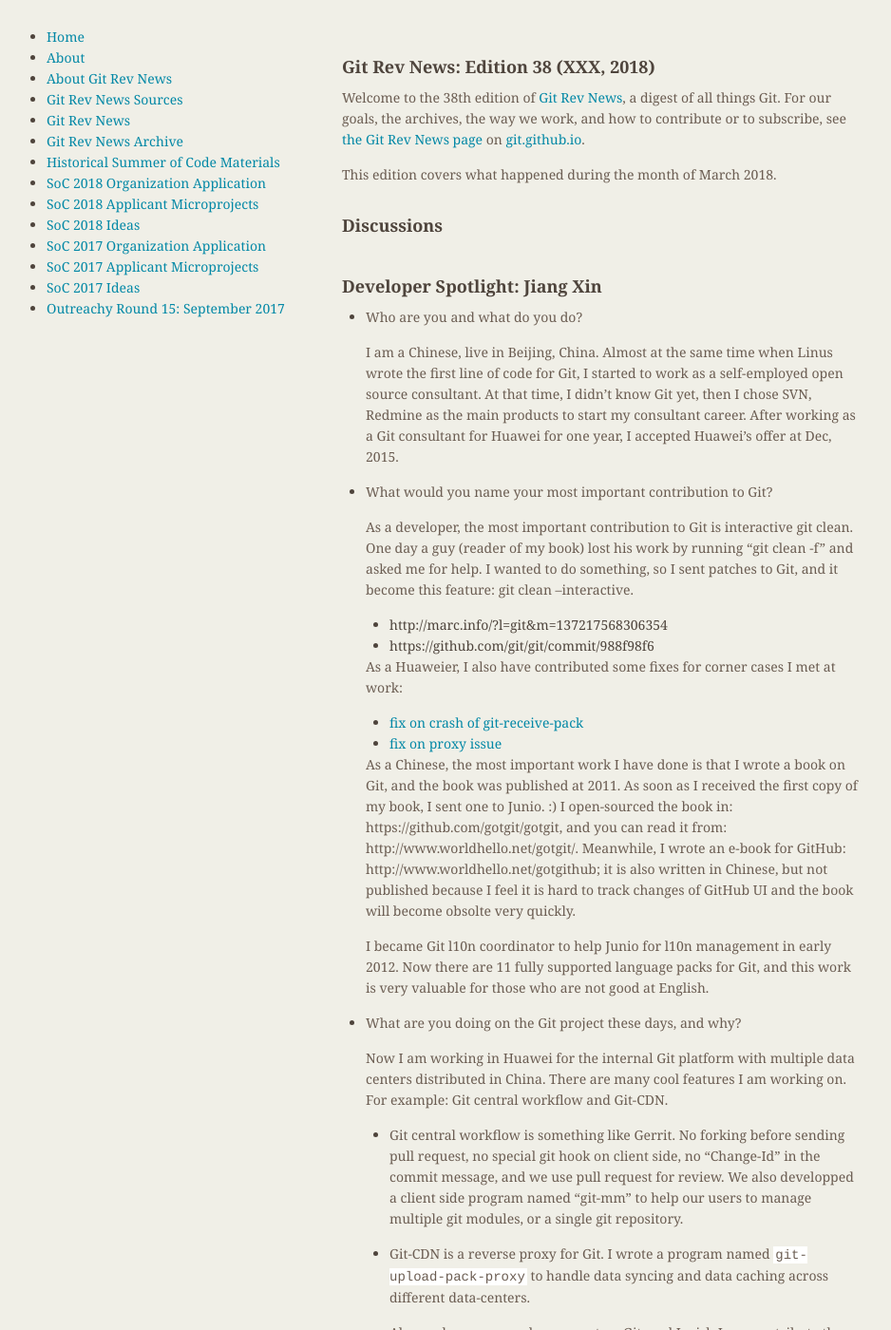
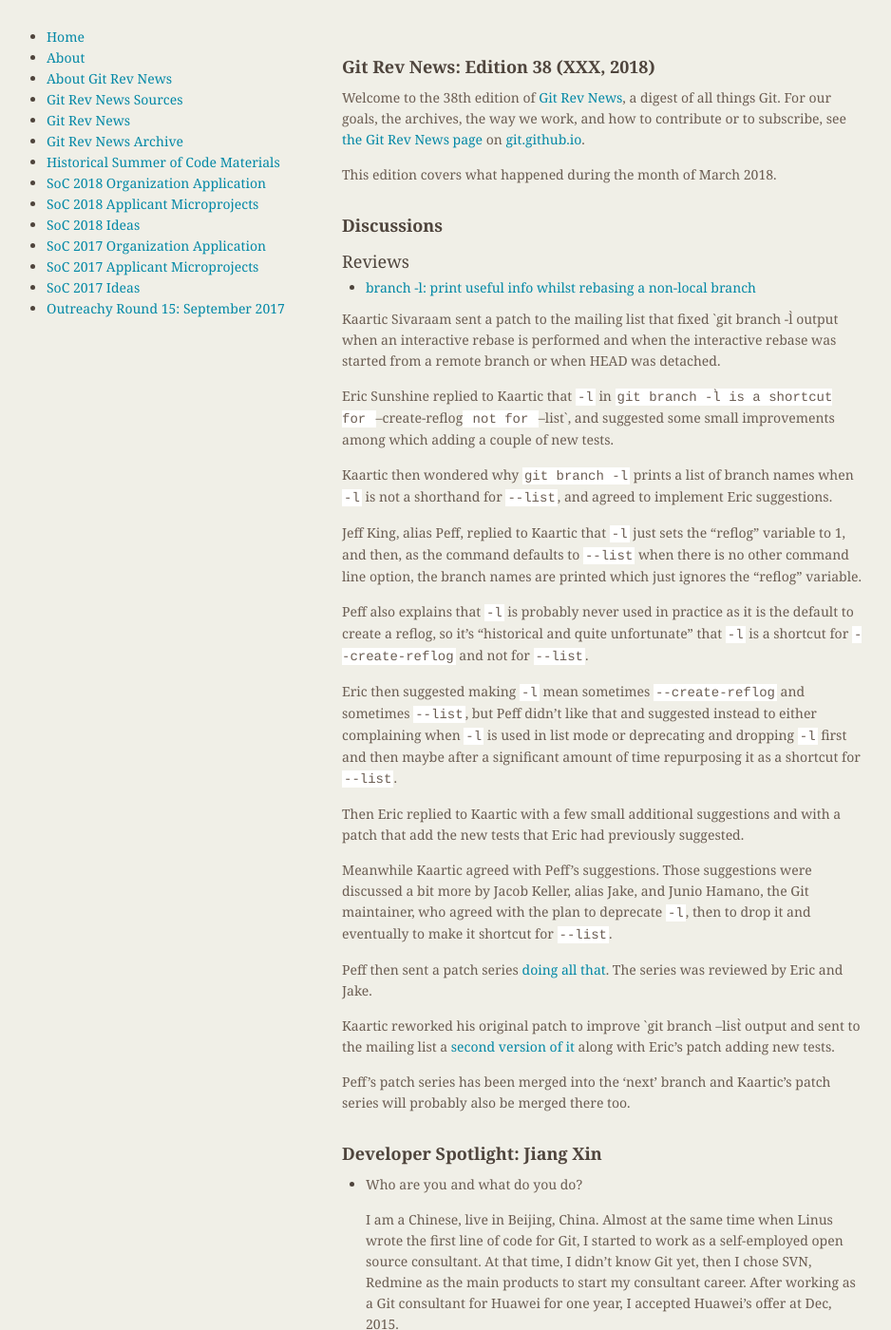
Before and after one commit to git/git.github.io, a Jekyll site: the page built from rev_news/drafts/edition-38.md, in a window 1280 px wide and 1400 px high. Shown: the whole window at 95% size, without its empty margins (174-1112 px from the left). Built offline with Jekyll 4.4.1, drawn with Linux system fonts in a browser that asks for light colours.

Commit message:
rn-38: add review about 'git branch' patch

```diff
--- a/rev_news/drafts/edition-38.md
+++ b/rev_news/drafts/edition-38.md
@@ -21,9 +21,59 @@
 ### General
 -->
 
-<!---
+
 ### Reviews
--->
+
+* [branch -l: print useful info whilst rebasing a non-local branch](https://public-inbox.org/git/20180324183844.4565-1-kaartic.sivaraam@gmail.com/)
+
+Kaartic Sivaraam sent a patch to the mailing list that fixed
+`git branch -l̀ output when an interactive rebase is performed
+and when the interactive rebase was started from a remote branch
+or when HEAD was detached.
+
+Eric Sunshine replied to Kaartic that `-l` in `git branch -l̀ is a
+shortcut for `--create-reflog` not for `--list`, and suggested some
+small improvements among which adding a couple of new tests.
+
+Kaartic then wondered why `git branch -l` prints a list of branch
+names when `-l` is not a shorthand for `--list`, and agreed to
+implement Eric suggestions.
+
+Jeff King, alias Peff, replied to Kaartic that `-l` just sets the
+"reflog" variable to 1, and then, as the command defaults to `--list`
+when there is no other command line option, the branch names are
+printed which just ignores the "reflog" variable.
+
+Peff also explains that `-l` is probably never used in practice as it
+is the default to create a reflog, so it's "historical and quite
+unfortunate" that `-l` is a shortcut for `--create-reflog` and not for
+`--list`.
+
+Eric then suggested making `-l` mean sometimes `--create-reflog` and
+sometimes `--list`, but Peff didn't like that and suggested instead to
+either complaining when `-l` is used in list mode or deprecating and
+dropping `-l` first and then maybe after a significant amount of time
+repurposing it as a shortcut for `--list`.
+
+Then Eric replied to Kaartic with a few small additional suggestions
+and with a patch that add the new tests that Eric had previously
+suggested.
+
+Meanwhile Kaartic agreed with Peff's suggestions. Those suggestions
+were discussed a bit more by Jacob Keller, alias Jake, and Junio
+Hamano, the Git maintainer, who agreed with the plan to deprecate
+`-l`, then to drop it and eventually to make it shortcut for `--list`.
+
+Peff then sent a patch series [doing all that](https://public-inbox.org/git/20180326072618.GA12530@sigill.intra.peff.net/).
+The series was reviewed by Eric and Jake.
+
+Kaartic reworked his original patch to improve `git branch --list̀
+output and sent to the mailing list a
+[second version of it](https://public-inbox.org/git/3566c82c-114a-ec2d-286c-2851e4b2952d@gmail.com/)
+along with Eric's patch adding new tests.
+
+Peff's patch series has been merged into the 'next' branch and
+Kaartic's patch series will probably also be merged there too.
 
 <!---
 ### Support
```
